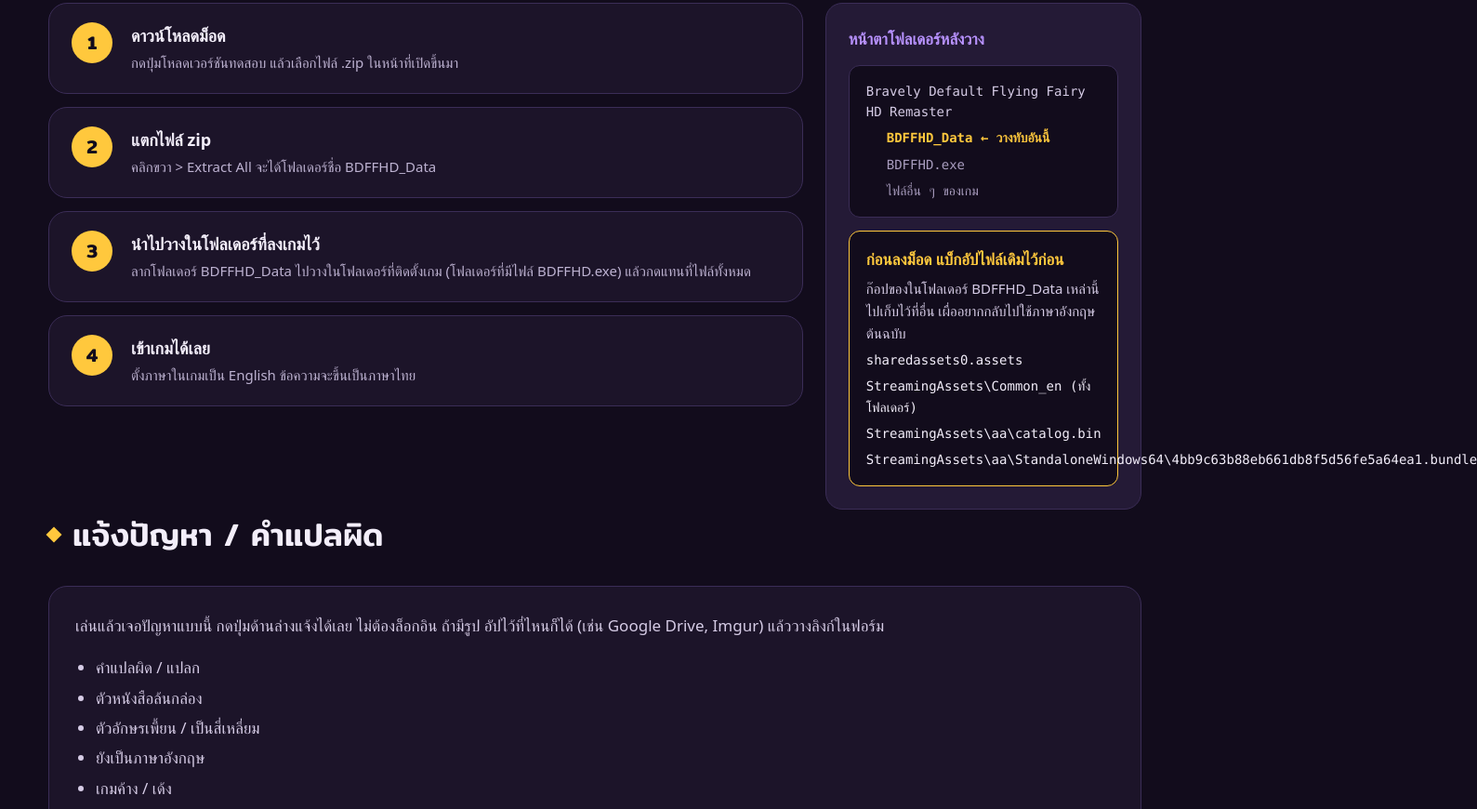
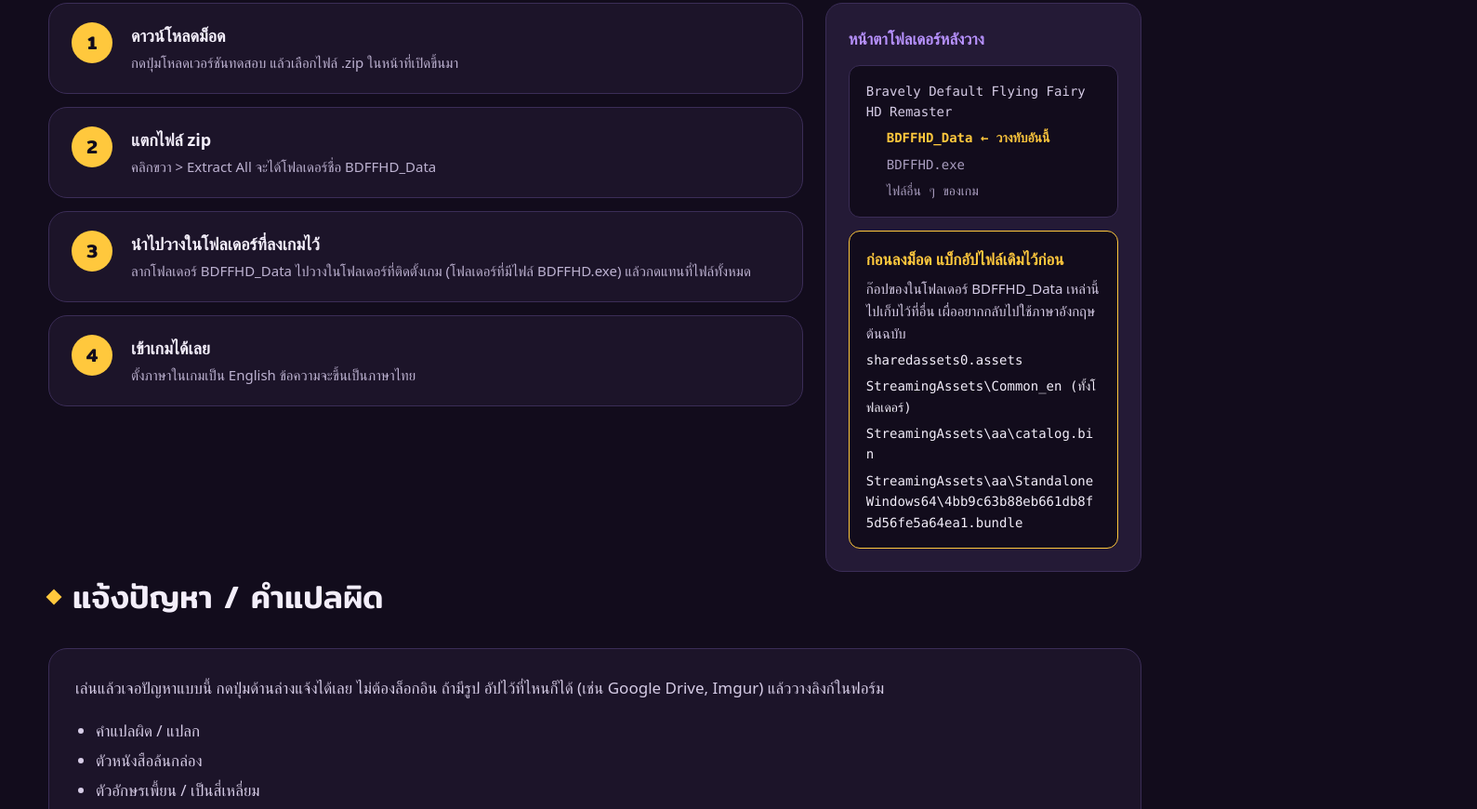
Before and after one commit to kpd-translate/kpd-translate.github.io, a plain HTML site: page index.html in a window 1280 px wide. Shown: the part 1862-2732 px from the top of the page at 93% size, 1589 px wide, since content can reach past the window. Drawn offline with Linux system fonts and the light colour scheme; a web font is replaced by a local one.

Commit message:
Add files via upload

```diff
--- a/index.html
+++ b/index.html
@@ -74,7 +74,7 @@ nav{display:flex;flex-wrap:wrap;align-items:center;justify-content:space-between
 .steps b{display:block;font-size:18px}
 .steps span{color:var(--muted);font-size:15px}
 .side{flex:1 1 340px;min-width:0;background:var(--s2);border:1px solid var(--line);border-radius:18px;padding:24px;display:flex;flex-direction:column;gap:14px}
-.mono{font-family:ui-monospace,Consolas,monospace;font-size:14px}
+.mono{font-family:ui-monospace,Consolas,monospace;font-size:14px;overflow-wrap:anywhere;word-break:break-all}
 .tree{background:var(--bg);border:1px solid var(--line);border-radius:12px;padding:16px 18px;display:flex;flex-direction:column;gap:6px}
 .tree .in{padding-left:22px}
 .warn{background:var(--bg);border:1px solid var(--gold);border-radius:12px;padding:16px 18px;display:flex;flex-direction:column;gap:6px}
@@ -206,7 +206,7 @@ footer img{width:56px;height:56px;border-radius:50%;object-fit:cover}
 <span class="mono">sharedassets0.assets</span>
 <span class="mono">StreamingAssets\Common_en (ทั้งโฟลเดอร์)</span>
 <span class="mono">StreamingAssets\aa\catalog.bin</span>
-<span class="mono">StreamingAssets\aa\StandaloneWindows64\4bb9c63b88eb661db8f5d56fe5a64ea1.bundle</span>
+<span class="mono">StreamingAssets\aa\StandaloneWindows64\<wbr>4bb9c63b88eb661db8f5d56fe5a64ea1.bundle</span>
 </div>
 </div>
 </div>
```
